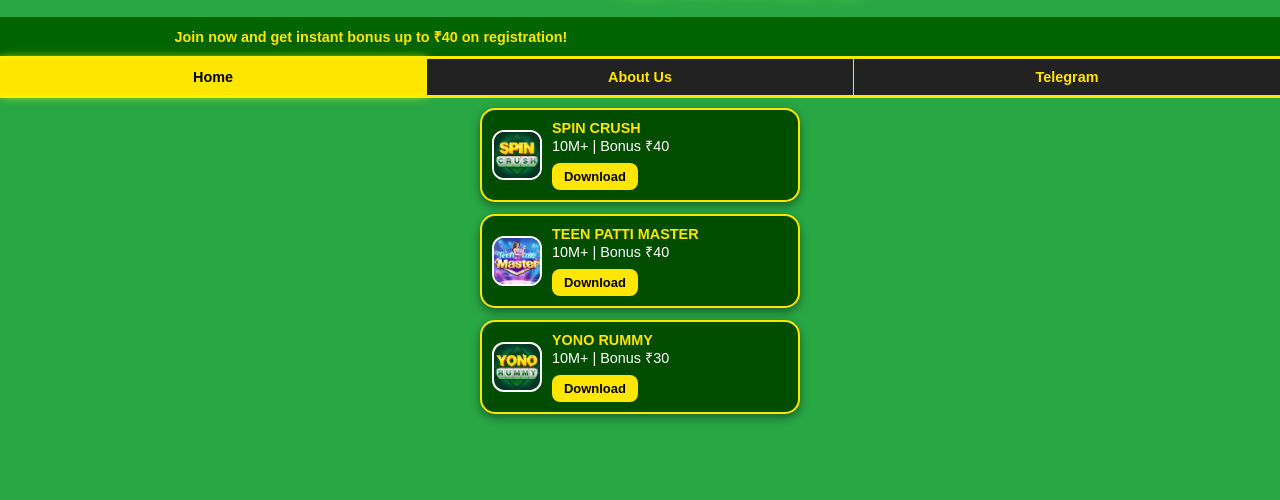
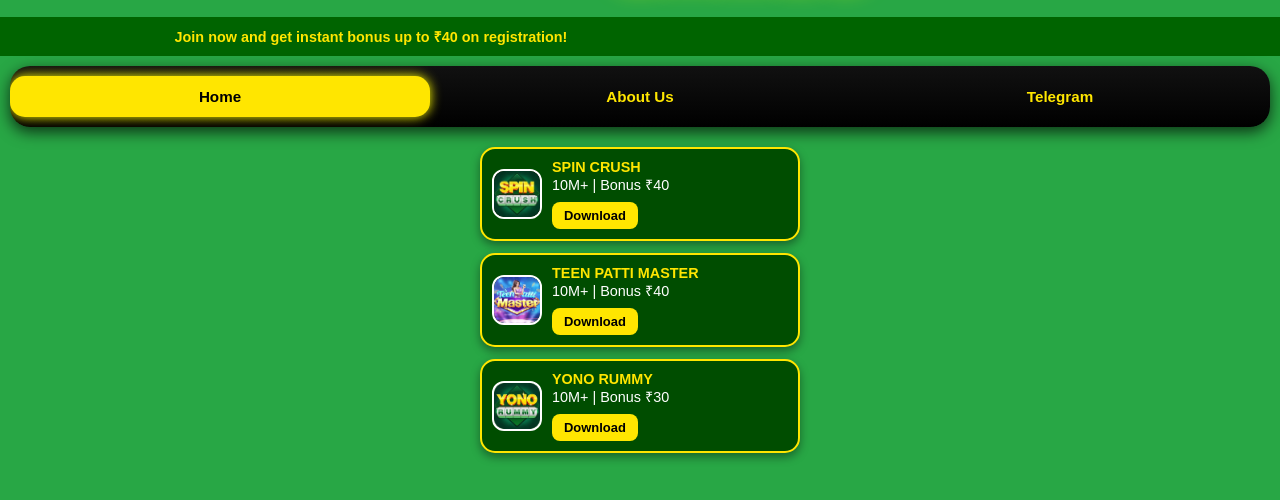
Before and after one commit to Dashrath5252/Store-demo, a plain HTML site: page index.html in a window 1280 px wide. Shown: the part 230-730 px from the top of the page. Drawn offline with Linux system fonts and the light colour scheme.

Commit message:
index.html

```diff
--- a/index.html
+++ b/index.html
@@ -64,33 +64,32 @@
     }
 
 .menu-bar {
-      background-color: black;
+  background: linear-gradient(to bottom, #111, #000);
   display: flex;
-      justify-content: center;
-      padding: 0;
-      gap: 0;
-      border-top: 3px solid #ffe600;
-      border-bottom: 3px solid #ffe600;
+  justify-content: space-around;
+  padding: 10px 0;
+  border-radius: 20px;
+  margin: 10px;
+  box-shadow: 0 5px 15px rgba(0,0,0,0.7);
+  overflow: hidden;
 }
 .menu-bar button {
   flex: 1;
-      background-color: #222;
+  background: transparent;
   border: none;
   color: #ffe600;
-      padding: 10px 0;
   font-weight: bold;
-      font-size: 0.9em;
+  font-size: 0.95em;
+  padding: 12px 0;
   cursor: pointer;
-      transition: 0.3s;
-      border-right: 1px solid #ffe600;
+  transition: all 0.3s ease;
 }
-    .menu-bar button:last-child {
-      border-right: none;
-    }
-    .menu-bar button:hover, .menu-bar button.active {
+.menu-bar button:hover,
+.menu-bar button.active {
   background-color: #ffe600;
   color: black;
-      box-shadow: 0 0 10px yellow;
+  border-radius: 15px;
+  box-shadow: 0 0 12px yellow;
 }
 
     .app-container {
```
Lines whose indentation alone changed are shown as unchanged.
